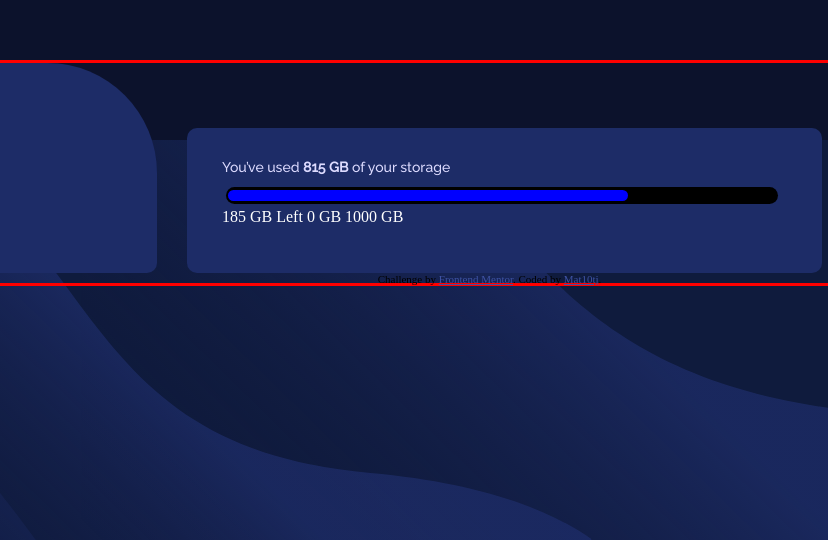
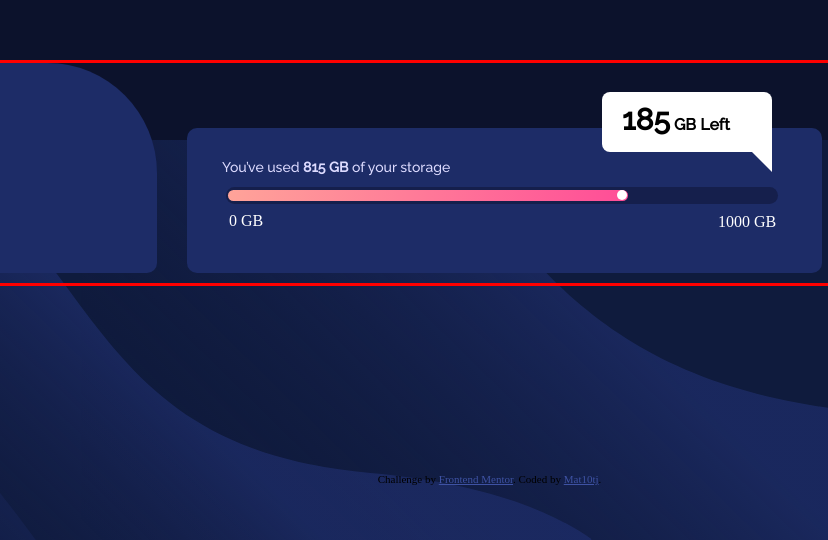
Before and after one commit to mat10tj/Fylo-practice, a plain HTML site: page index.html in a window 1280 px wide. Shown: the part 260-800 px from the top of the page, 452-1280 px from the left. Drawn offline with Linux system fonts and the light colour scheme.

Commit message:
oh yeah, it's all coming together

```diff
--- a/index.html
+++ b/index.html
@@ -30,8 +30,14 @@
       background-position: bottom;
     }
 
-    .attribution { font-size: 11px; text-align: center; }
-    .attribution a { color: hsl(228, 45%, 44%); }
+    .attribution {
+      font-size: 11px;
+      text-align: center;
+      margin-top: 200px;
+    }
+    .attribution a {
+      color: hsl(228, 45%, 44%);
+    }
 
     .border {
       width: 350px;
@@ -126,7 +132,7 @@
 
     .bar {
       width: 34.5rem;
-      background-color: black;
+      background-color: hsl(229, 57%, 19%);
       height: 17px;
       border-radius: 20px;
       margin-left: 4px;
@@ -137,12 +143,53 @@
     }
     .innerBar {
       margin-left: 2px;
-      background-color: blue;
+      background-image: linear-gradient(to left, hsl(335, 100%, 65%),hsl(6, 100%, 80%));
       width: 25rem;
       height: 11px;
       border-radius: 20px;
     }
-
+    .ball {
+      background-color: white;
+      height: 10px;
+      width: 10px;
+      margin-left: 24.3rem;
+      border-radius: 20px
+    }
+    .triangle {
+      width: 0px;
+      height: 0px;
+      margin-top: -6rem;
+      margin-left: 400px;
+      border-left: 90px solid transparent;
+      border-right: 60px solid white;
+      border-bottom: 60px solid transparent;
+    }
+    .box {
+      background-color: white;
+      width: 170px;
+      height: 60px;
+      margin-top: -5rem;
+      margin-left: 380px;
+      border-radius: 8px;
+    }
+    .box p {
+      color: black;
+      padding-top: 10px;
+      padding-left: 20px;
+      font-weight: 700;
+      font-family: 'Raleway', sans-serif;
+    }
+    .one {
+      font-size: 30px;
+    }
+    .zero {
+      margin-top: 60px;
+      margin-left: 7px;
+    }
+    .ot {
+      margin-left: 31rem;
+      margin-top: -17px;
+    }
   </style>
 </head>
 <body>
@@ -159,14 +206,13 @@
   <div class="store">
   <p class="text">You’ve used <strong>815 GB</strong> of your storage<p>
     <div class="bar">
-      <div class="innerBar"></div>
+      <div class="innerBar"><div class="ball"></div>
+      </div>
     </div>
-  185 GB Left
-
-  0 GB
-  1000 GB
-
-
+    <div class="triangle"></div>
+    <div class="box"><p><strong class="one">185</strong> GB Left<p></div>
+  <p class="zero">0 GB<p>
+  <p class="ot">1000 GB<p>
 </div>
   <div class="attribution">
     Challenge by <a href="https://www.frontendmentor.io?ref=challenge" target="_blank">Frontend Mentor</a>.
```
